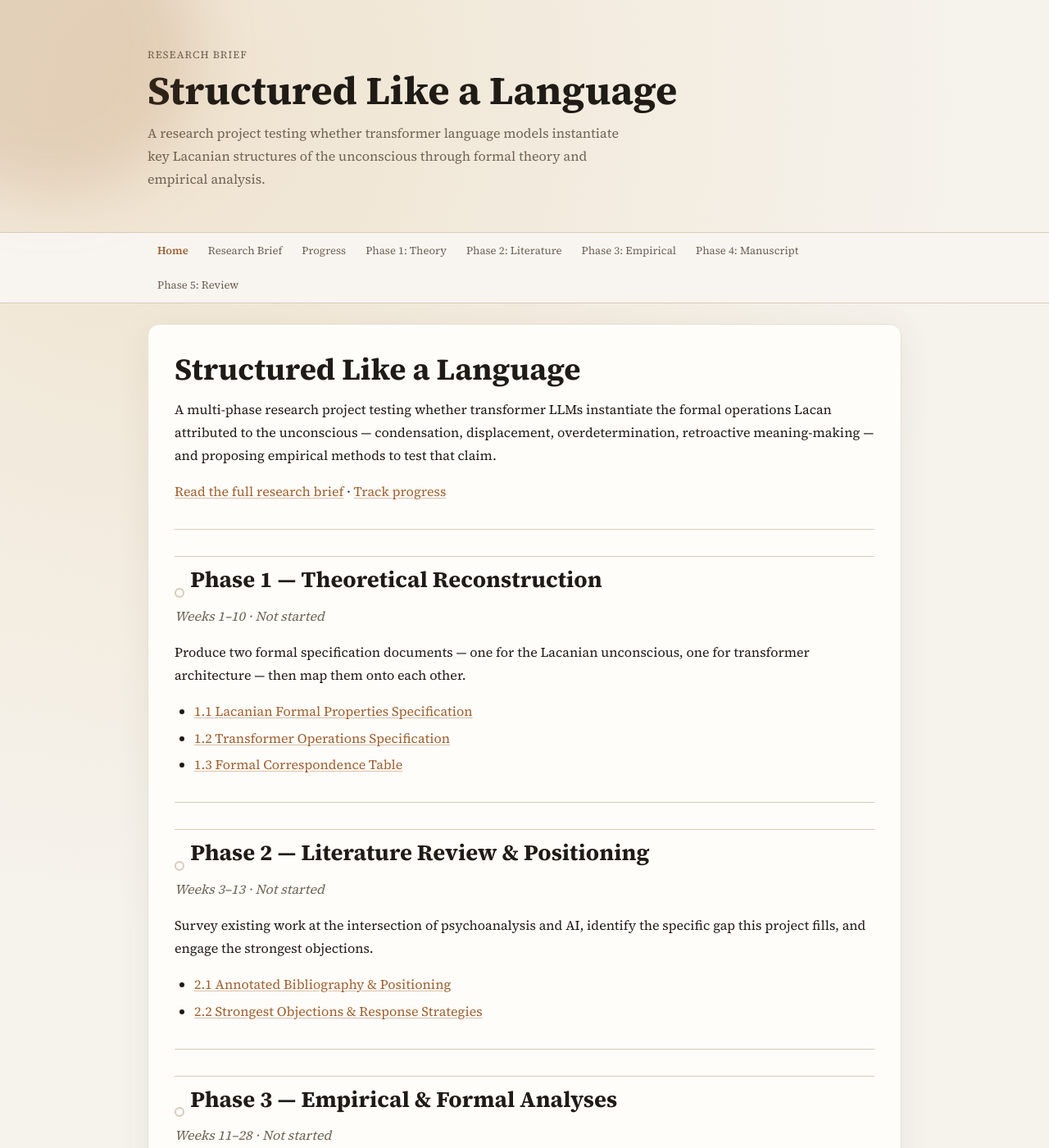
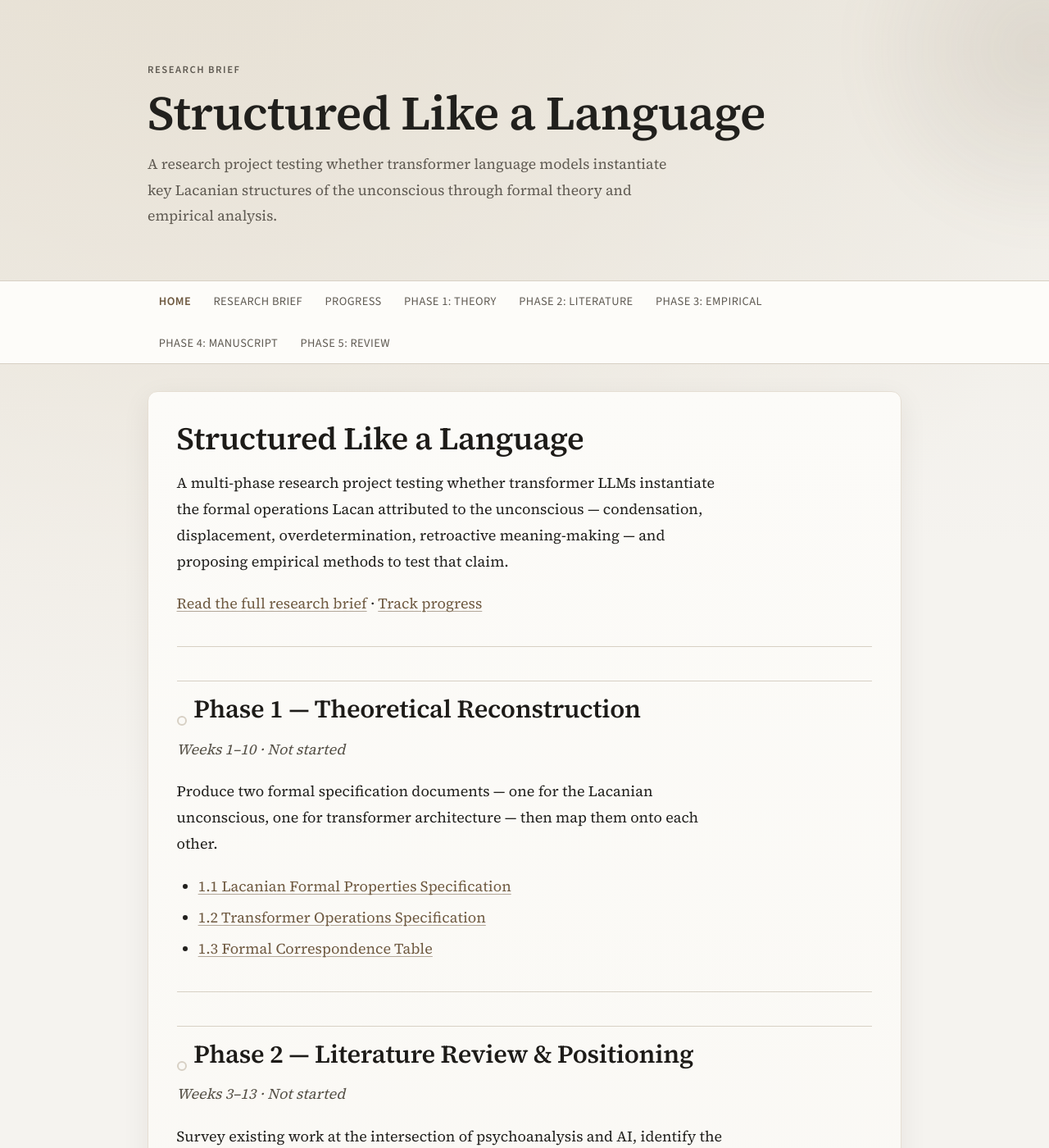
Before and after one commit to topher416/structured-like-a-language, a Jekyll site: the page built from index.md, in a window 1280 px wide and 1400 px high. Shown: the whole window at 82% size. Built offline with Jekyll 4.4.1, drawn with Linux system fonts in a browser that asks for light colours.

Commit message:
Refine site styling for academic long-form readability

```diff
--- a/assets/css/style.css
+++ b/assets/css/style.css
@@ -1,10 +1,14 @@
 :root {
-  --bg: #f6f3ed;
-  --bg-card: #fffdfa;
-  --text: #1f1b16;
-  --muted: #6e6354;
-  --accent: #9f5f2e;
-  --line: #d8cbb7;
+  --bg: #f5f3ef;
+  --bg-soft: #eeebe4;
+  --paper: #fcfbf8;
+  --paper-strong: #f8f6f1;
+  --text: #21201d;
+  --muted: #5f5a52;
+  --accent: #6f5a41;
+  --accent-soft: #d7ccbc;
+  --line: #d7d0c4;
+  --shadow: 0 10px 34px rgba(40, 34, 25, 0.07);
 }
 
 * {
@@ -15,10 +19,22 @@ html,
 body {
   margin: 0;
   padding: 0;
-  background: radial-gradient(circle at 15% 5%, #efe3cf 0%, var(--bg) 42%);
+}
+
+html {
+  font-size: 18px;
+}
+
+body {
+  min-height: 100%;
+  background:
+    radial-gradient(circle at 18% -8%, #e6dfd2 0%, transparent 38%),
+    linear-gradient(180deg, var(--bg-soft) 0%, var(--bg) 24%, var(--bg) 100%);
   color: var(--text);
   font-family: "Source Serif 4", Georgia, "Times New Roman", serif;
-  line-height: 1.75;
+  line-height: 1.78;
+  text-rendering: optimizeLegibility;
+  -webkit-font-smoothing: antialiased;
 }
 
 .container {
@@ -28,24 +44,27 @@ body {
 
 .bg-accent {
   position: fixed;
-  inset: -120px auto auto -120px;
-  width: 360px;
-  height: 360px;
+  inset: -170px -220px auto auto;
+  width: 460px;
+  height: 460px;
   border-radius: 999px;
-  background: rgba(159, 95, 46, 0.16);
-  filter: blur(36px);
+  background: radial-gradient(circle, rgba(111, 90, 65, 0.13) 0%, rgba(111, 90, 65, 0) 72%);
+  filter: blur(20px);
   pointer-events: none;
+  z-index: -1;
 }
 
 .site-header {
   border-bottom: 1px solid var(--line);
-  padding: 3.5rem 0 2.2rem;
+  padding: 4.1rem 0 2.5rem;
 }
 
 .site-header h1 {
   margin: 0;
-  font-size: clamp(2rem, 5vw, 3rem);
-  line-height: 1.1;
+  font-size: clamp(2.2rem, 4.8vw, 3.25rem);
+  line-height: 1.08;
+  letter-spacing: -0.012em;
+  font-weight: 600;
 }
 
 .site-header a {
@@ -54,24 +73,26 @@ body {
 }
 
 .kicker {
-  margin: 0 0 0.4rem;
+  margin: 0 0 0.55rem;
   text-transform: uppercase;
-  letter-spacing: 0.09em;
-  font-size: 0.78rem;
+  letter-spacing: 0.12em;
+  font-family: "Source Sans 3", "Helvetica Neue", Arial, sans-serif;
+  font-weight: 600;
+  font-size: 0.7rem;
   color: var(--muted);
 }
 
 .tagline {
   color: var(--muted);
-  max-width: 70ch;
-  margin-top: 0.7rem;
+  max-width: 68ch;
+  margin-top: 0.9rem;
+  font-size: 0.98rem;
 }
-
-/* ── Navigation ── */
 
 .site-nav {
   border-bottom: 1px solid var(--line);
-  background: color-mix(in srgb, var(--bg) 80%, white 20%);
+  background: color-mix(in srgb, var(--paper) 80%, white 20%);
+  backdrop-filter: blur(5px);
 }
 
 .site-nav .container {
@@ -83,8 +104,8 @@ body {
   background: none;
   border: 1px solid var(--line);
   border-radius: 6px;
-  padding: 0.4rem 0.8rem;
-  font-family: inherit;
+  padding: 0.45rem 0.82rem;
+  font-family: "Source Sans 3", "Helvetica Neue", Arial, sans-serif;
   font-size: 0.85rem;
   color: var(--muted);
   cursor: pointer;
@@ -107,13 +128,17 @@ body {
 .nav-item > a,
 .nav-parent {
   display: block;
-  padding: 0.6rem 0.75rem;
-  font-size: 0.82rem;
+  padding: 0.68rem 0.76rem;
+  font-family: "Source Sans 3", "Helvetica Neue", Arial, sans-serif;
+  font-size: 0.8rem;
+  font-weight: 500;
   color: var(--muted);
   text-decoration: none;
+  text-transform: uppercase;
+  letter-spacing: 0.03em;
   white-space: nowrap;
   cursor: pointer;
-  transition: color 0.15s;
+  transition: color 180ms ease;
 }
 
 .nav-item > a:hover,
@@ -126,7 +151,6 @@ body {
   font-weight: 600;
 }
 
-/* Dropdown */
 .has-children {
   position: relative;
 }
@@ -136,14 +160,14 @@ body {
   position: absolute;
   top: 100%;
   left: 0;
-  background: var(--bg-card);
+  background: var(--paper);
   border: 1px solid var(--line);
   border-radius: 8px;
-  box-shadow: 0 6px 20px rgba(80, 60, 35, 0.1);
+  box-shadow: 0 8px 24px rgba(45, 37, 27, 0.11);
   list-style: none;
   margin: 0;
-  padding: 0.3rem 0;
-  min-width: 220px;
+  padding: 0.35rem 0;
+  min-width: 240px;
   z-index: 100;
 }
 
@@ -154,17 +178,19 @@ body {
 
 .nav-children li a {
   display: block;
-  padding: 0.35rem 0.9rem;
-  font-size: 0.8rem;
+  padding: 0.38rem 0.95rem;
+  font-family: "Source Sans 3", "Helvetica Neue", Arial, sans-serif;
+  font-size: 0.82rem;
+  font-weight: 500;
   color: var(--muted);
   text-decoration: none;
   white-space: nowrap;
-  transition: color 0.15s, background 0.15s;
+  transition: color 180ms ease, background-color 180ms ease;
 }
 
 .nav-children li a:hover {
   color: var(--accent);
-  background: color-mix(in srgb, var(--accent) 6%, transparent);
+  background: color-mix(in srgb, var(--accent) 8%, transparent);
 }
 
 .nav-children li a.active {
@@ -172,98 +198,119 @@ body {
   font-weight: 600;
 }
 
-/* ── Prose ── */
+.prose {
+  background: linear-gradient(180deg, var(--paper) 0%, var(--paper-strong) 100%);
+  margin-top: 1.8rem;
+  margin-bottom: 3rem;
+  padding: clamp(1.35rem, 2.7vw, 2.25rem);
+  border: 1px solid #e5ded3;
+  border-radius: 12px;
+  box-shadow: var(--shadow);
+}
 
-.prose {
-  background: color-mix(in srgb, var(--bg-card) 92%, white 8%);
-  margin-top: 1.6rem;
-  margin-bottom: 2.8rem;
-  padding: clamp(1.1rem, 2.6vw, 2rem);
-  border: 1px solid #e9dfd0;
-  border-radius: 14px;
-  box-shadow: 0 10px 40px rgba(80, 60, 35, 0.08);
+.prose > :first-child {
+  margin-top: 0;
 }
 
 .prose h1,
 .prose h2,
 .prose h3 {
   line-height: 1.2;
-  margin-top: 2rem;
+  margin-top: 2.25rem;
   margin-bottom: 0.8rem;
+  letter-spacing: -0.01em;
+  font-weight: 600;
+  color: #1d1b18;
+  text-wrap: balance;
 }
 
 .prose h1 {
-  margin-top: 0;
-  font-size: clamp(1.8rem, 3vw, 2.3rem);
+  font-size: clamp(1.92rem, 3vw, 2.38rem);
 }
 
 .prose h2 {
-  font-size: clamp(1.3rem, 2.4vw, 1.7rem);
-  padding-top: 0.75rem;
+  font-size: clamp(1.38rem, 2.4vw, 1.78rem);
+  padding-top: 0.85rem;
   border-top: 1px solid var(--line);
 }
 
+.prose h3 {
+  font-size: clamp(1.1rem, 1.8vw, 1.3rem);
+}
+
+.prose p,
+.prose li {
+  max-width: 72ch;
+}
+
 .prose p {
-  margin: 0 0 1rem;
+  margin: 0 0 1.08rem;
+}
+
+.prose strong {
+  font-weight: 600;
 }
 
 .prose em {
-  color: var(--muted);
+  color: #555046;
 }
 
 .prose a {
   color: var(--accent);
-  text-decoration-color: color-mix(in srgb, var(--accent) 40%, transparent);
-  text-underline-offset: 0.15em;
-  transition: text-decoration-color 0.15s;
+  text-decoration-color: color-mix(in srgb, var(--accent) 52%, transparent);
+  text-underline-offset: 0.14em;
+  text-decoration-thickness: 0.06em;
+  transition: text-decoration-color 180ms ease;
 }
 
 .prose a:hover {
   text-decoration-color: var(--accent);
 }
 
-/* Tables */
 .prose table {
   width: 100%;
   border-collapse: collapse;
-  margin: 1.2rem 0;
-  font-size: 0.9rem;
+  margin: 1.3rem 0;
+  font-size: 0.92rem;
 }
 
 .prose th,
 .prose td {
-  padding: 0.5rem 0.7rem;
+  padding: 0.54rem 0.72rem;
   border: 1px solid var(--line);
   text-align: left;
+  vertical-align: top;
 }
 
 .prose th {
-  background: color-mix(in srgb, var(--bg) 60%, var(--bg-card) 40%);
+  background: color-mix(in srgb, var(--paper-strong) 70%, #e4ddd2 30%);
+  font-family: "Source Sans 3", "Helvetica Neue", Arial, sans-serif;
   font-weight: 600;
-  font-size: 0.82rem;
+  letter-spacing: 0.01em;
+  font-size: 0.79rem;
+  text-transform: uppercase;
 }
 
-/* Task lists */
-.prose ul {
-  padding-left: 1.5rem;
+.prose ul,
+.prose ol {
+  padding-left: 1.45rem;
 }
 
 .prose li {
-  margin-bottom: 0.3rem;
+  margin-bottom: 0.35rem;
 }
 
 .prose input[type="checkbox"] {
-  margin-right: 0.4rem;
+  margin-right: 0.45rem;
   accent-color: var(--accent);
 }
 
-/* Blockquotes */
 .prose blockquote {
-  margin: 1.2rem 0;
-  padding: 0.8rem 1.2rem;
-  border-left: 3px solid var(--accent);
-  background: color-mix(in srgb, var(--accent) 4%, transparent);
-  color: var(--muted);
+  margin: 1.35rem 0;
+  padding: 0.84rem 1.08rem;
+  border-left: 3px solid var(--accent-soft);
+  background: color-mix(in srgb, var(--paper-strong) 84%, white 16%);
+  color: #4a453d;
   font-style: italic;
 }
 
@@ -271,20 +318,17 @@ body {
   margin-bottom: 0;
 }
 
-/* Horizontal rules as section dividers */
 .prose hr {
   border: none;
   border-top: 1px solid var(--line);
   margin: 2rem 0;
 }
 
-/* ── Phase Status Indicators ── */
-
 .phase-pending,
 .phase-active,
 .phase-complete {
   position: relative;
-  padding-left: 1.2rem;
+  padding-left: 1.15rem;
 }
 
 .phase-pending::before,
@@ -319,32 +363,41 @@ body {
 
 .phase-complete::before {
   content: "\2713";
-  color: #4a7c59;
+  color: #487157;
   font-weight: 700;
   top: 2.15rem;
 }
 
-/* ── Footer ── */
-
 .site-footer {
   border-top: 1px solid var(--line);
   color: var(--muted);
-  font-size: 0.95rem;
-  padding: 1rem 0 2.3rem;
+  font-size: 0.93rem;
+  padding: 1rem 0 2.35rem;
 }
 
-/* ── Responsive ── */
+.site-footer p {
+  max-width: 72ch;
+}
 
 @media (max-width: 700px) {
+  html {
+    font-size: 17px;
+  }
+
   .site-header {
-    padding-top: 2.6rem;
+    padding-top: 2.85rem;
+    padding-bottom: 2rem;
+  }
+
+  .site-header h1 {
+    line-height: 1.12;
   }
 
   .prose {
     border-radius: 10px;
+    padding: 1.15rem 1rem 1.35rem;
   }
 
-  /* Mobile nav */
   .nav-toggle {
     display: block;
   }
@@ -352,7 +405,7 @@ body {
   .nav-menu {
     display: none;
     flex-direction: column;
-    padding-bottom: 0.5rem;
+    padding-bottom: 0.55rem;
   }
 
   .nav-menu.is-open {
```
